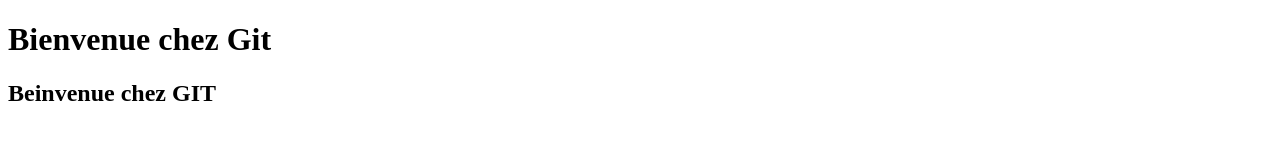
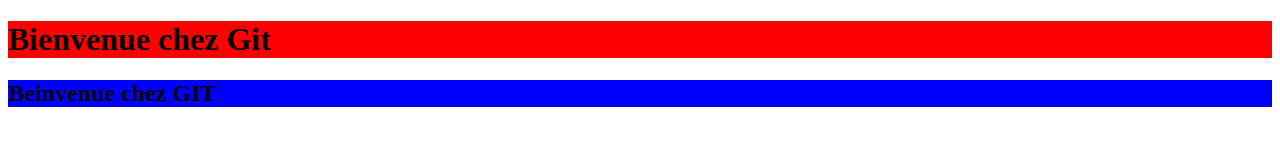
Before and after one commit to lambesc/TP1, a plain HTML site: page index.html in a window 1280 px wide. Drawn offline with Linux system fonts and the light colour scheme.

Commit message:
version avec CSS

```diff
--- /dev/null
+++ b/css/main.css
@@ -0,0 +1,7 @@
+body h1{
+	background-color: red;
+}
+
+h2{
+	background-color: blue;
+}
--- a/index.html
+++ b/index.html
@@ -3,6 +3,7 @@
 <head>
 	<meta charset="UTF-8">
 	<title>GIT1</title>
+	<link rel="stylesheet" type="text/css" href="./css/main.css">
 </head>
 <body>
 	<h1>Bienvenue chez Git</h1>
```
